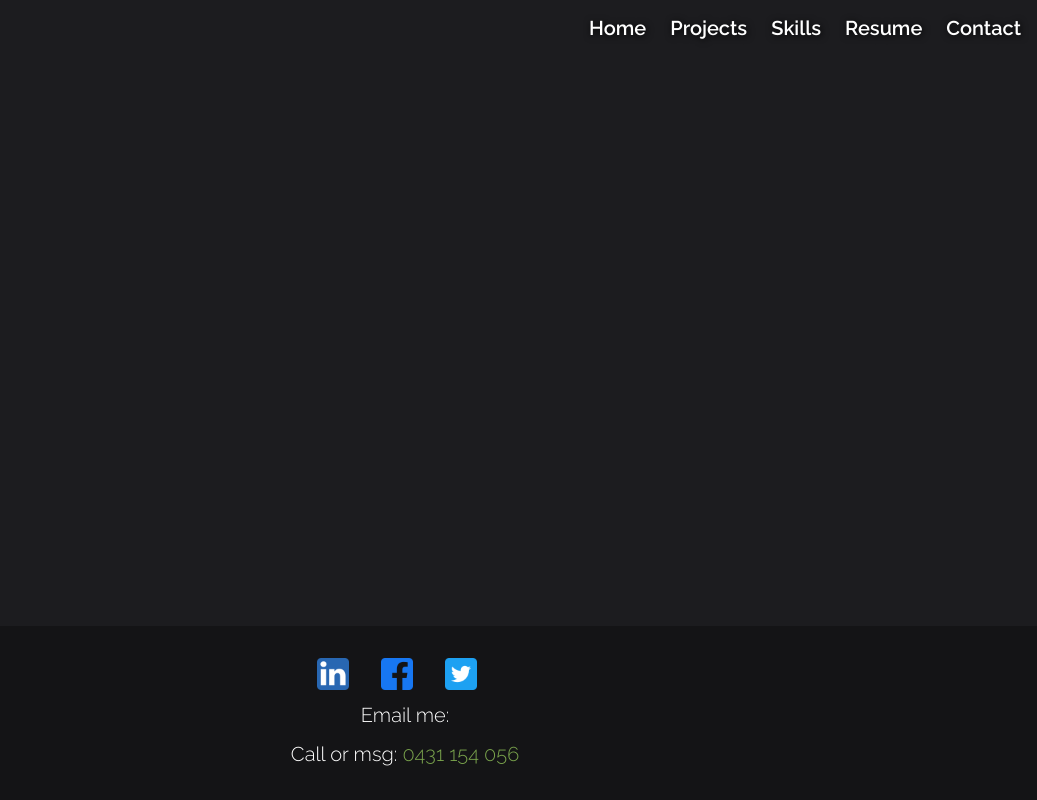
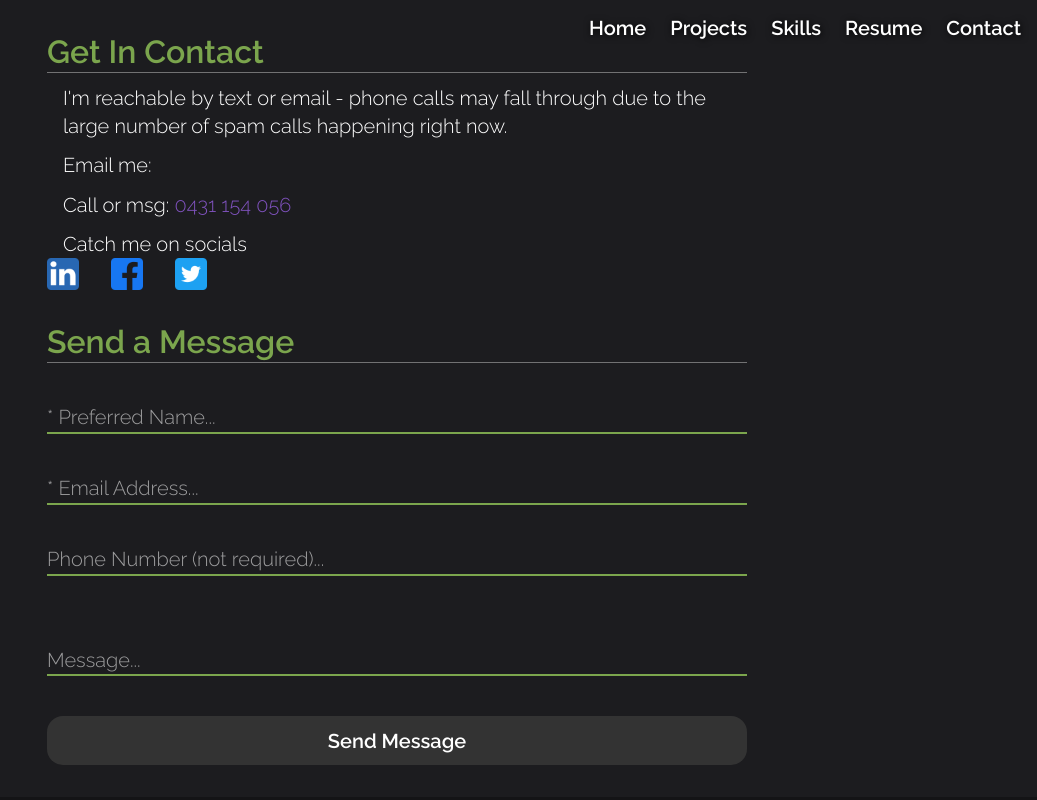
Before and after one commit to bradbrad88/portfolio-client, a React (Create React App) app: page /contact in a window 1280 px wide. Shown: the top 800 px of the page, without its empty margins (243-1280 px from the left). Built offline with nearby package versions, Linux system fonts and the light colour scheme.

Commit message:
Add contact form to application

```diff
--- a/src/components/App.tsx
+++ b/src/components/App.tsx
@@ -1,10 +1,11 @@
 import { BrowserRouter as Router, Routes, Route } from "react-router-dom";
-import ModalFormProvider from "contexts/ModalFormContext";
+
 import Navbar from "components/elements/Navbar";
 import Footer from "components/elements/Footer";
 import Home from "pages/home/Home";
 import Projects from "pages/projects/Projects";
 import Skills from "pages/skills/Skills";
+import ContactPage from "pages/contact/ContactPage";
 import ScrollTop from "./utils/ScrollTop";
 import FlexWrapper from "components/styling/FlexWrapper";
 import "stylesheets/Main.scss";
@@ -14,17 +15,16 @@ const App = () => {
   return (
     <Router>
       <ScrollTop />
-      <ModalFormProvider>
       <FlexWrapper>
         <Navbar />
         <Routes>
           <Route path="/" element={<Home />} />
           <Route path="projects/*" element={<Projects />} />
           <Route path="skills" element={<Skills />} />
+          <Route path="contact" element={<ContactPage />} />
         </Routes>
         <Footer />
       </FlexWrapper>
-      </ModalFormProvider>
     </Router>
   );
 };
--- a/src/pages/contact/ContactPage.tsx
+++ b/src/pages/contact/ContactPage.tsx
@@ -1,5 +1,31 @@
+import ContactForm from "components/contact/ContactForm";
+import SocialList from "components/elements/SocialList";
+
 const ContactPage = () => {
-  return <div>Contact</div>;
+  return (
+    <main>
+      <section>
+        <h2>Get In Contact</h2>
+        <p>
+          I'm reachable by text or email - phone calls may fall through due to the large number
+          of spam calls happening right now.
+        </p>
+        <p>
+          Email me:{" "}
+          <a href={`mailto:${process.env.REACT_APP_EMAIL}`}>{process.env.REACT_APP_EMAIL}</a>
+        </p>
+        <p>
+          Call or msg: <a href={"tel:+61431154056"}>0431 154 056</a>
+        </p>
+        <p>Catch me on socials</p>
+        <SocialList />
+      </section>
+      <section>
+        <h2>Send a Message</h2>
+        <ContactForm />
+      </section>
+    </main>
+  );
 };
 
 export default ContactPage;
--- a/src/pages/home/Home.tsx
+++ b/src/pages/home/Home.tsx
@@ -1,14 +1,21 @@
 import Header from "pages/home/Header";
 import About from "pages/home/About";
 import FeatureProjects from "./FeatureProjects";
+import ContactForm from "components/contact/ContactForm";
 import "stylesheets/Home.scss";
 
 const Home = () => {
   return (
     <>
       <Header />
-      <About />
-      <FeatureProjects />
+      <main>
+        <About />
+        <FeatureProjects />
+        <section>
+          <h2>Contact Me</h2>
+          <ContactForm />
+        </section>
+      </main>
     </>
   );
 };
--- a/src/stylesheets/Contact.scss
+++ b/src/stylesheets/Contact.scss
@@ -1,4 +1,106 @@
-// @import "_variables";
+@import "_variables";
+
+$error: rgb(255, 167, 94);
+
+form {
+  p {
+    margin-top: 2.5rem;
+    margin-left: 0;
+  }
+  .error {
+    color: $error;
+  }
+}
+
+/* relative position to move span elements */
+/* block display to encapsulate contents correctly */
+label {
+  position: relative;
+  display: block;
+  height: fit-content;
+}
+
+/* span is effectively placeholder text, but transformable */
+label span {
+  position: absolute;
+  left: 0rem;
+  top: 0;
+  color: rgba(255, 255, 255, 0.569);
+  z-index: -1;
+  transition: 200ms;
+}
+
+/* visual indicator that user input is required */
+label span::after {
+  content: "...";
+}
+
+/* select all inputs that are NOT a 'submit' (button) type */
+input,
+textarea {
+  background-color: rgba(255, 255, 255, 0);
+  border: none;
+  border-bottom: solid 2px $green;
+  color: white;
+  width: 100%;
+  font-size: 1.5rem;
+  resize: none;
+}
+
+input.error,
+textarea.error {
+  border-bottom-color: $error;
+}
+
+/* a bottom margin appears in its usual display, same as img elements */
+textarea {
+  display: block;
+}
+
+/* push placeholder text to bottom of element */
+/* top property required as using 'bottom' won't allow it to transition */
+textarea ~ span {
+  top: 1.9rem;
+}
+
+/* move placeholder if selected or text has been added by user */
+input:focus ~ span,
+textarea:focus ~ span,
+input:not(:placeholder-shown) ~ span,
+textarea:not(:placeholder-shown) ~ span {
+  top: -1.5rem;
+  font-size: 70%;
+}
+
+/* style inputs when focused */
+input:focus,
+textarea:focus {
+  outline: none;
+  border-bottom: solid 2px $purple;
+}
+
+/* style the submit button */
+form button {
+  width: 100%;
+  padding: 0.8rem;
+  background-color: $purple;
+  border: none;
+  border-radius: 1rem;
+  color: white;
+  font-weight: 600;
+  cursor: pointer;
+  transition: 100ms;
+  &:disabled {
+    background-color: #333;
+  }
+}
+input[type="submit"]:hover {
+  opacity: 0.8;
+  letter-spacing: 1px;
+}
+input[type="submit"]:active {
+  transform: scale(0.99);
+}
 
 // .contact-form {
 //   box-sizing: border-box;
```
Lines whose indentation alone changed are shown as unchanged.
